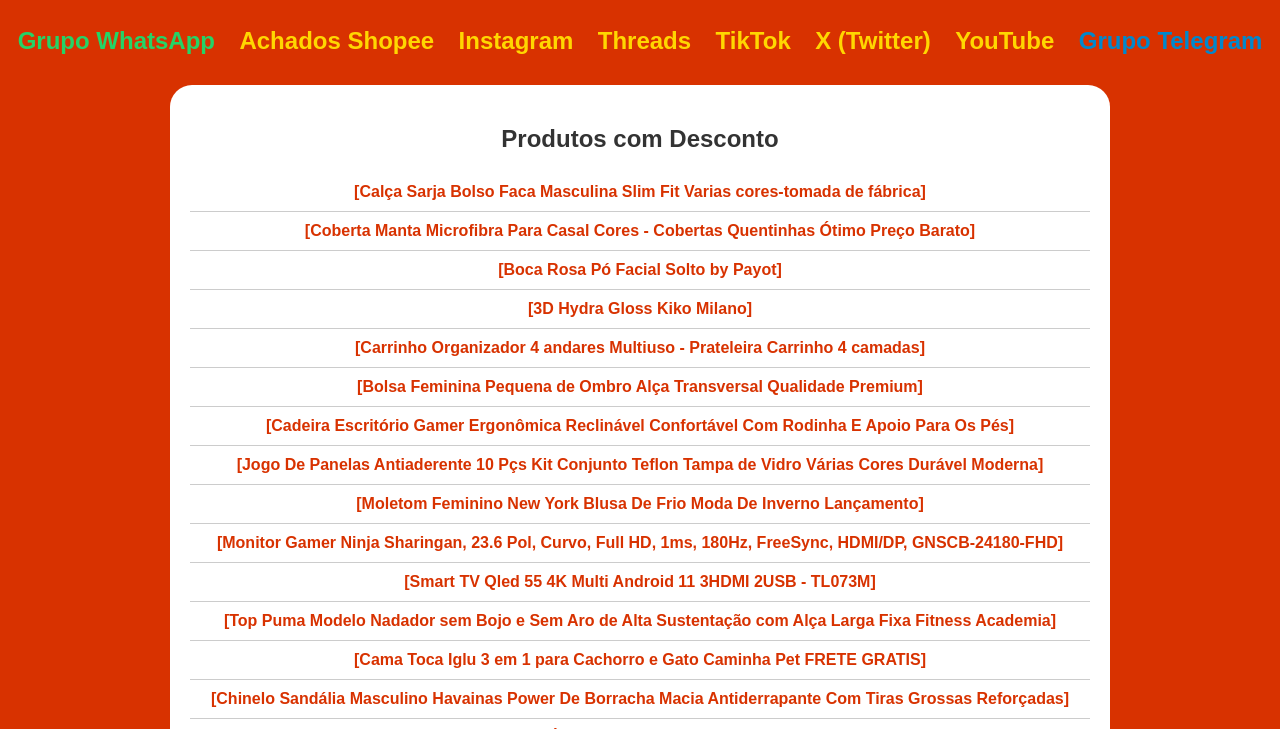
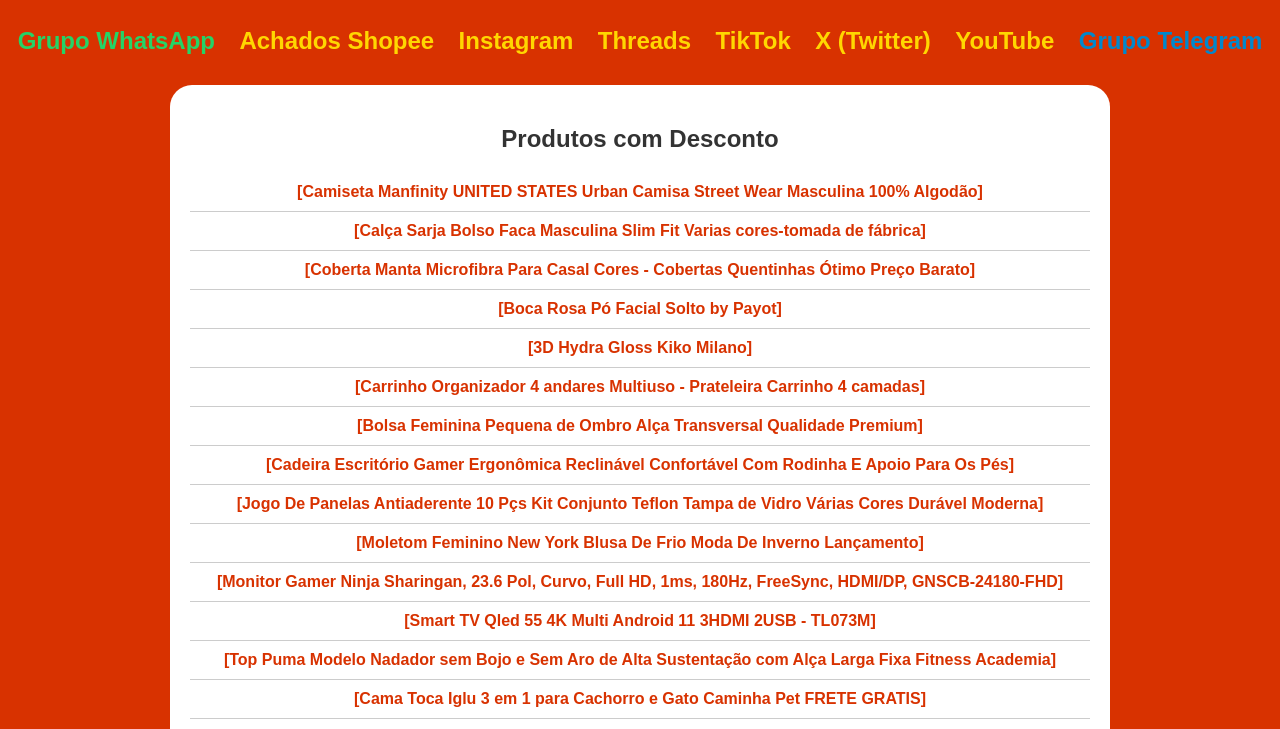
Before and after one commit to Ofertaproce/ofertaproce, a plain HTML site: page index.html in a window 1280 px wide. Shown: the part 371-1100 px from the top of the page. Drawn offline with Linux system fonts and the light colour scheme.

Commit message:
Update index.html

```diff
--- a/index.html
+++ b/index.html
@@ -93,6 +93,7 @@
         <li><a href="#">[Produto 3] Nome do Produto - Link de Afiliado</a></li-->
         <!-- Adicione mais produtos aqui -->
         <ul>
+    <li><a href="https://s.shopee.com.br/800BrVrbry">[Camiseta Manfinity UNITED STATES Urban Camisa Street Wear Masculina 100% Algodão]</a></li>
     <li><a href="https://s.shopee.com.br/7AR4rERrQ6">[Calça Sarja Bolso Faca Masculina Slim Fit Varias cores-tomada de fábrica]</a></li>
     <li><a href="https://s.shopee.com.br/8Kd2Dnwbeh">[Coberta Manta Microfibra Para Casal Cores - Cobertas Quentinhas Ótimo Preço Barato] </a></li>
     <li><a href="https://s.shopee.com.br/5Ag0QrNjrW">[Boca Rosa Pó Facial Solto by Payot] </a></li>
```
